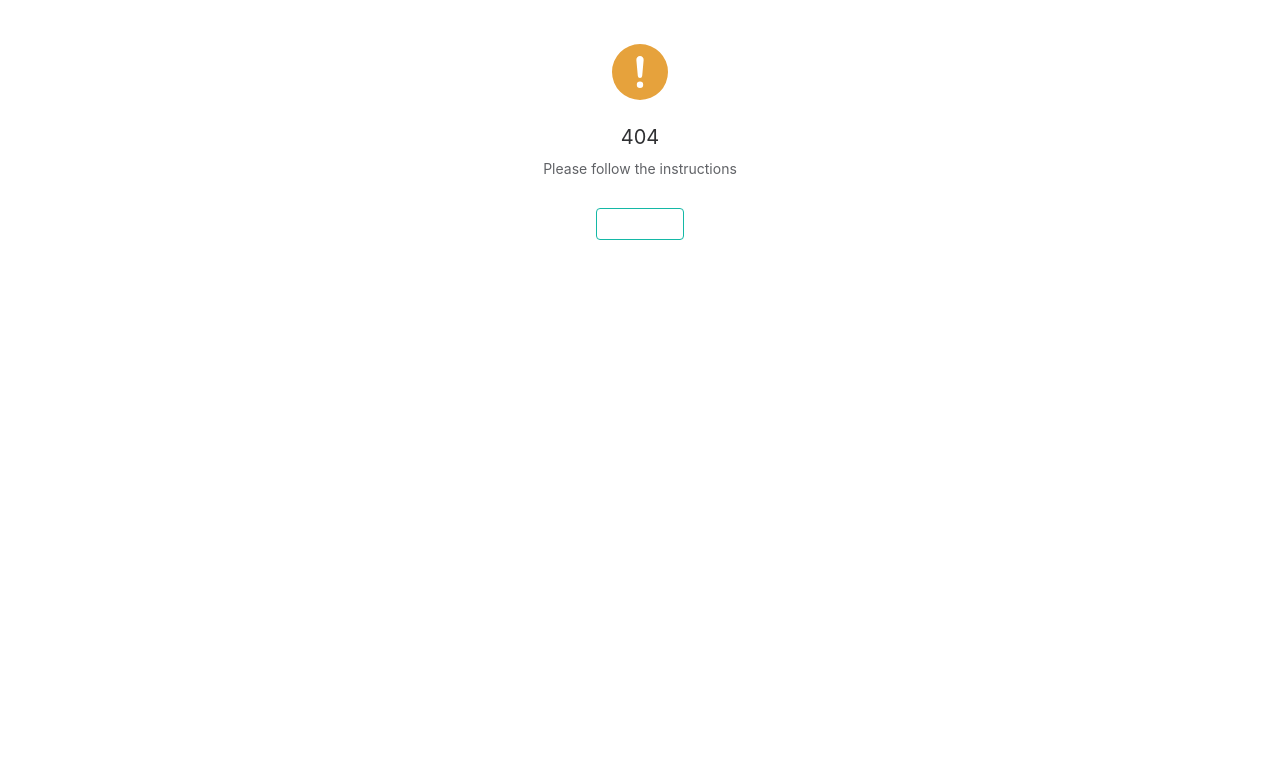
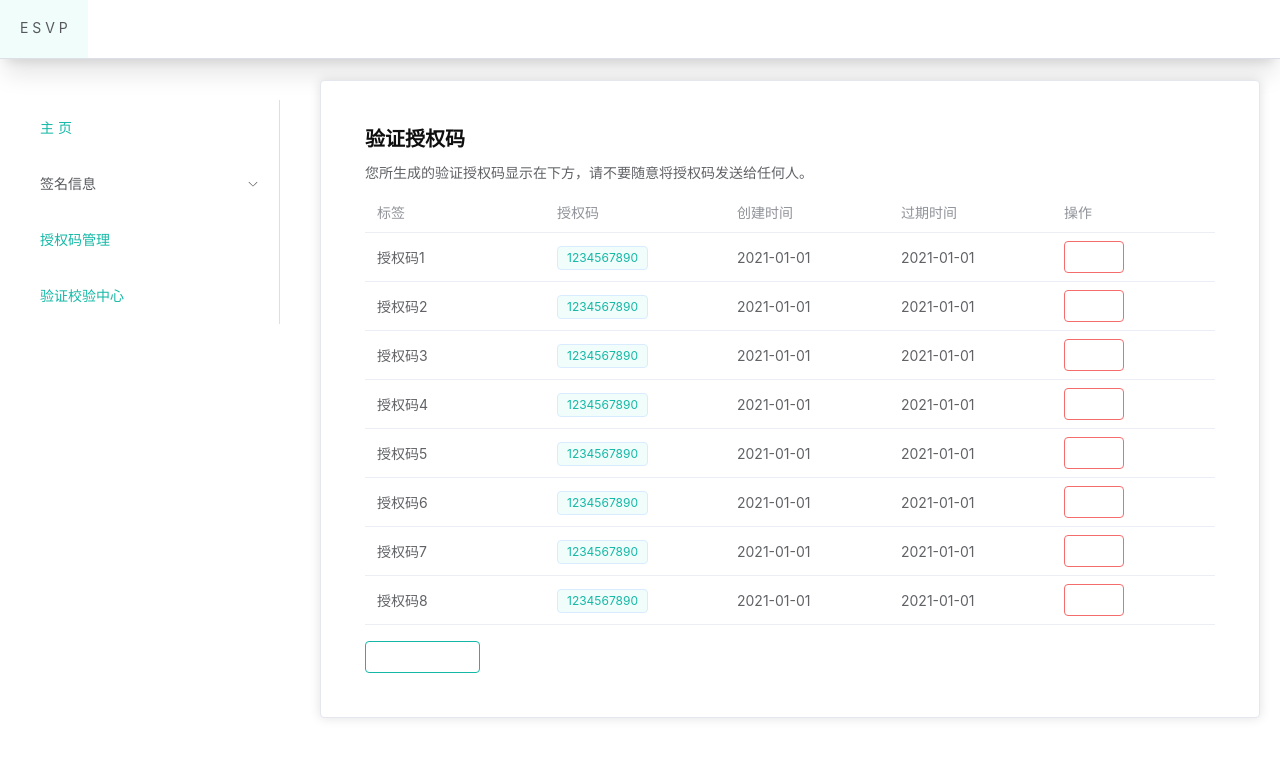
Before and after one commit to yiyi1333/esvp_web, a Vue app: page /#/authorizationCodeManagement in a window 1280 px wide. Before the commit this address had no page. Shown: the top 758 px of the page. Built offline with nearby package versions, Linux system fonts and the light colour scheme.

Commit message:
授权码管理页面

```diff
--- /dev/null
+++ b/src/components/main/authorizationCodeManagement.vue
@@ -0,0 +1,134 @@
+<template>
+    <el-card class="box-card mg-1 p-6">
+        <div>
+            <el-text class="text-xl text-dark-900 font-bold">验证授权码</el-text>
+        </div>
+
+        <div class="mt-2 mb-2">
+            <el-text class="">您所生成的验证授权码显示在下方，请不要随意将授权码发送给任何人。</el-text>
+        </div>
+
+        <div>
+            <el-table :data="authorizations" style="width: 100%">
+                <el-table-column prop="name" label="标签" width="180">
+                </el-table-column>
+                <el-table-column prop="key" label="授权码" width="180">
+                    <template #default="scope">
+                        <el-tag>{{ scope.row.key }}</el-tag>
+                    </template>
+                </el-table-column>
+                <el-table-column prop="createDate" label="创建时间">
+                </el-table-column>
+                <el-table-column prop="lastDate" label="过期时间">
+                </el-table-column>
+                <el-table-column prop="operation" label="操作">
+                    <template #default="scope">
+                        <el-button
+                                size="50"
+                                type="danger"
+                                @click="handleDelete(scope.$index, scope.row)"
+                        >删除
+                        </el-button
+                        >
+                    </template>
+                </el-table-column>
+            </el-table>
+
+            <div>
+                <el-button type="primary" class="mt-4" @click="dialogFormVisible = true">+ 创建授权码</el-button>
+            </div>
+            <el-dialog v-model="dialogFormVisible" title="创建授权码">
+                <el-form :model="form">
+                    <el-form-item label="授权码标签">
+                        <el-input v-model="form.name" autocomplete="off"/>
+                    </el-form-item>
+                    <el-form-item label="授权码有效期">
+                        <el-select v-model="form.validityTime" placeholder="请选择">
+                            <el-option label="7天" value="7"></el-option>
+                            <el-option label="14天" value="14"></el-option>
+                            <el-option label="30天" value="30"></el-option>
+                        </el-select>
+                    </el-form-item>
+                </el-form>
+                <template #footer>
+                  <span class="dialog-footer">
+                    <el-button @click="dialogFormVisible = false">取消</el-button>
+                    <el-button type="primary" @click="dialogFormVisible = false">
+                      确认创建
+                    </el-button>
+                  </span>
+                </template>
+            </el-dialog>
+        </div>
+
+    </el-card>
+</template>
+
+<script>
+export default {
+    name: "authorizationCodeManagement",
+    data() {
+        return {
+            dialogFormVisible: false,
+            form: {
+                name: '',
+                validityTime: '',
+            },
+            authorizations: [
+                {
+                    name: "授权码1",
+                    key: "1234567890",
+                    createDate: "2021-01-01",
+                    lastDate: "2021-01-01",
+                },
+                {
+                    name: "授权码2",
+                    key: "1234567890",
+                    createDate: "2021-01-01",
+                    lastDate: "2021-01-01",
+                },
+                {
+                    name: "授权码3",
+                    key: "1234567890",
+                    createDate: "2021-01-01",
+                    lastDate: "2021-01-01",
+                },
+                {
+                    name: "授权码4",
+                    key: "1234567890",
+                    createDate: "2021-01-01",
+                    lastDate: "2021-01-01",
+                },
+                {
+                    name: "授权码5",
+                    key: "1234567890",
+                    createDate: "2021-01-01",
+                    lastDate: "2021-01-01",
+                },
+                {
+                    name: "授权码6",
+                    key: "1234567890",
+                    createDate: "2021-01-01",
+                    lastDate: "2021-01-01",
+                },
+                {
+                    name: "授权码7",
+                    key: "1234567890",
+                    createDate: "2021-01-01",
+                    lastDate: "2021-01-01",
+                },
+                {
+                    name: "授权码8",
+                    key: "1234567890",
+                    createDate: "2021-01-01",
+                    lastDate: "2021-01-01",
+                }
+            ]
+        }
+    }
+}
+</script>
+
+<style scoped>
+
+</style>
--- a/src/components/main/forgedSignature.vue
+++ b/src/components/main/forgedSignature.vue
@@ -16,11 +16,11 @@
             <div class="el-upload__text">
                 Drop file here or <em>click to upload</em>
             </div>
-            <!--                    <template #tip>-->
-            <!--                        <div class="el-upload__tip">-->
-            <!--                            jpg/png files with a size less than 500kb-->
-            <!--                        </div>-->
-            <!--                    </template>-->
+            <template #tip>
+                <div class="el-upload__tip">
+                    jpg/png files with a size less than 500kb
+                </div>
+            </template>
         </el-upload>
     </el-card>
   <!--    表格管理区-->
--- a/src/components/main/geniuneSignature.vue
+++ b/src/components/main/geniuneSignature.vue
@@ -16,11 +16,11 @@
             <div class="el-upload__text">
                 Drop file here or <em>click to upload</em>
             </div>
-            <!--                    <template #tip>-->
-            <!--                        <div class="el-upload__tip">-->
-            <!--                            jpg/png files with a size less than 500kb-->
-            <!--                        </div>-->
-            <!--                    </template>-->
+            <template #tip>
+                <div class="el-upload__tip">
+                    jpg/png files with a size less than 500kb
+                </div>
+            </template>
         </el-upload>
     </el-card>
   <!--    表格管理区-->
--- a/src/pages/personcenter.vue
+++ b/src/pages/personcenter.vue
@@ -106,7 +106,7 @@ export default {
                     id: 3,
                     index: '3',
                     title: '授权码管理',
-                    path: '/authorizationCode'
+                    path: '/authorizationCodeManagement'
                 },
                 {
                     id: 4,
--- a/src/router/index.js
+++ b/src/router/index.js
@@ -12,6 +12,7 @@ import Personcenter from "@/pages/personcenter.vue";
 import home from "@/components/main/home.vue";
 import forgedSignature from "@/components/main/forgedSignature.vue";
 import geniuneSignature from "@/components/main/geniuneSignature.vue";
+import authorizationCodeManagement from "@/components/main/authorizationCodeManagement.vue";
 
 const routers = [
     {
@@ -72,6 +73,11 @@ const routers = [
                 path: '/geniuneSignature',
                 name: 'geniuneSignature',
                 component: geniuneSignature
+            },
+            {
+                path: '/authorizationCodeManagement',
+                name: 'authorizationCodeManagement',
+                component: authorizationCodeManagement
             }
         ]
     },
```
